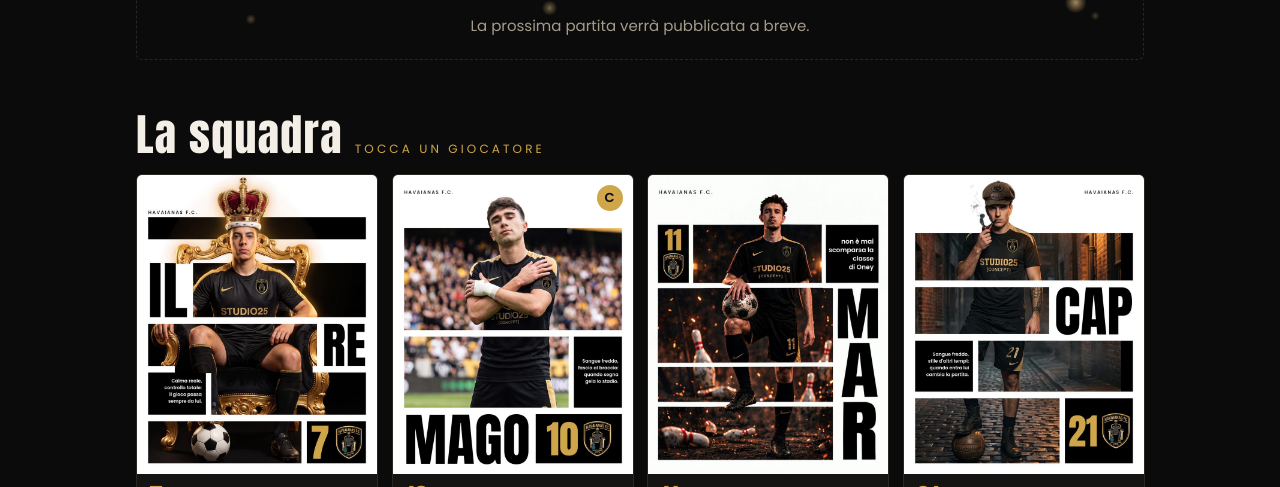
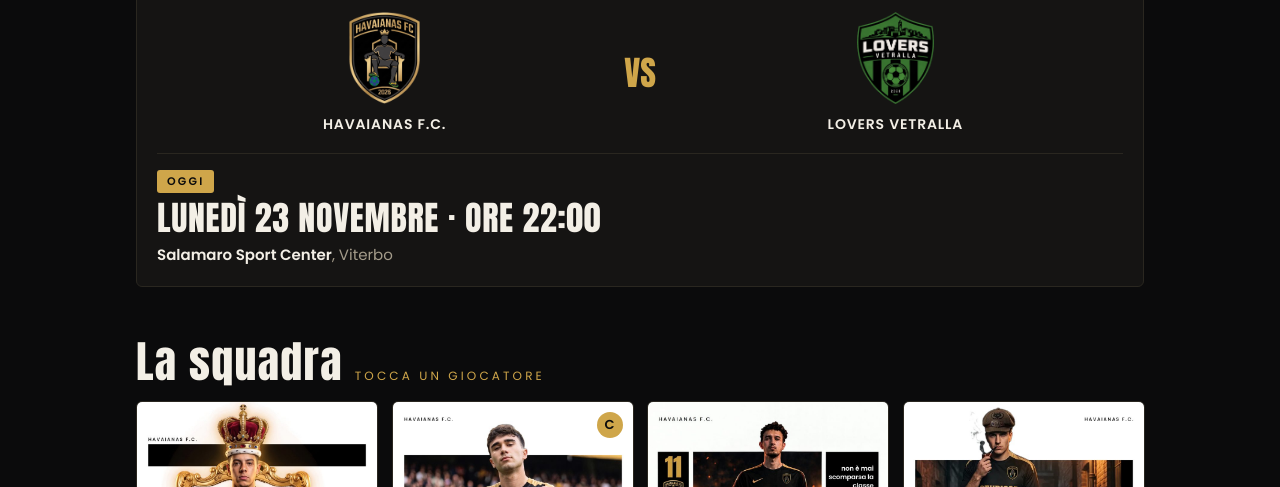
Before and after one commit to havaianasfc/havaianasfc.github.io, a plain HTML site: page index.html in a window 1280 px wide. Shown: the part 765-1252 px from the top of the page. Drawn offline with Linux system fonts and the light colour scheme.

Commit message:
Prossima partita: Lovers Vetralla 23/11
Co-Authored-By: Claude Sonnet 5.5 <noreply@anthropic.com>
Claude-Session: https://claude.ai/code/session_01HjnpwtvQKrNyrvGStNtEmN

```diff
--- a/index.html
+++ b/index.html
@@ -341,7 +341,9 @@ const PARTITE = [
     marcatoriNostri: [ { num: 17, gol: 1 } ] },
   { data: "2026-11-17T21:00:00+01:00", competizione: "Campionato Invernale 2026", avversario: "Birre & Calcetto", stemma: "img/birre-calcetto.png",
     campo: "Salamaro Sport Center", citta: "Viterbo", casa: true, golNostri: 2, golLoro: 5,
-    marcatoriNostri: [ { num: 7, gol: 1 }, { num: 21, gol: 1 } ] }
+    marcatoriNostri: [ { num: 7, gol: 1 }, { num: 21, gol: 1 } ] },
+  { data: "2026-11-23T22:00:00+01:00", competizione: "Campionato Invernale 2026", avversario: "Lovers Vetralla", stemma: "img/lovers-vetralla.png",
+    campo: "Salamaro Sport Center", citta: "Viterbo", casa: true, golNostri: null, golLoro: null }
 ];
 /* =================================================== */
 
```
Also changed, not shown: img/lovers-vetralla.png (added).
